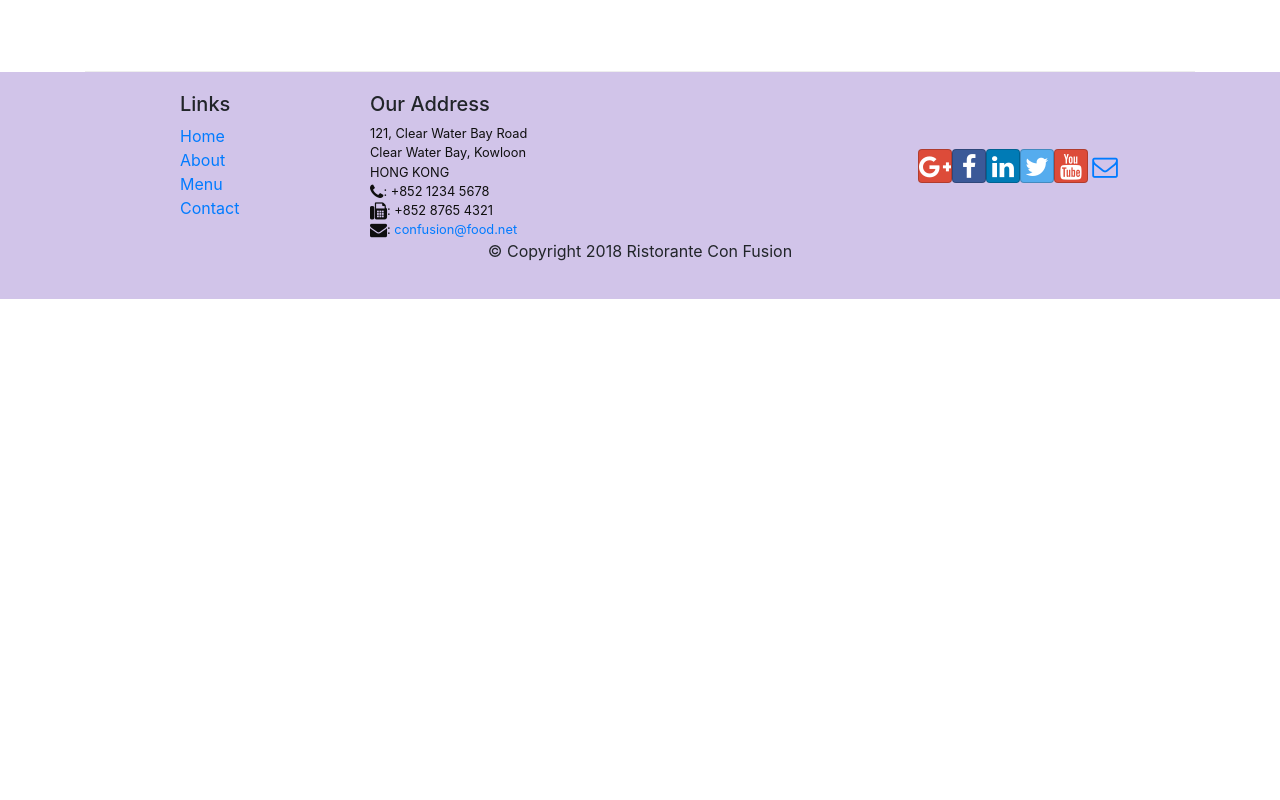
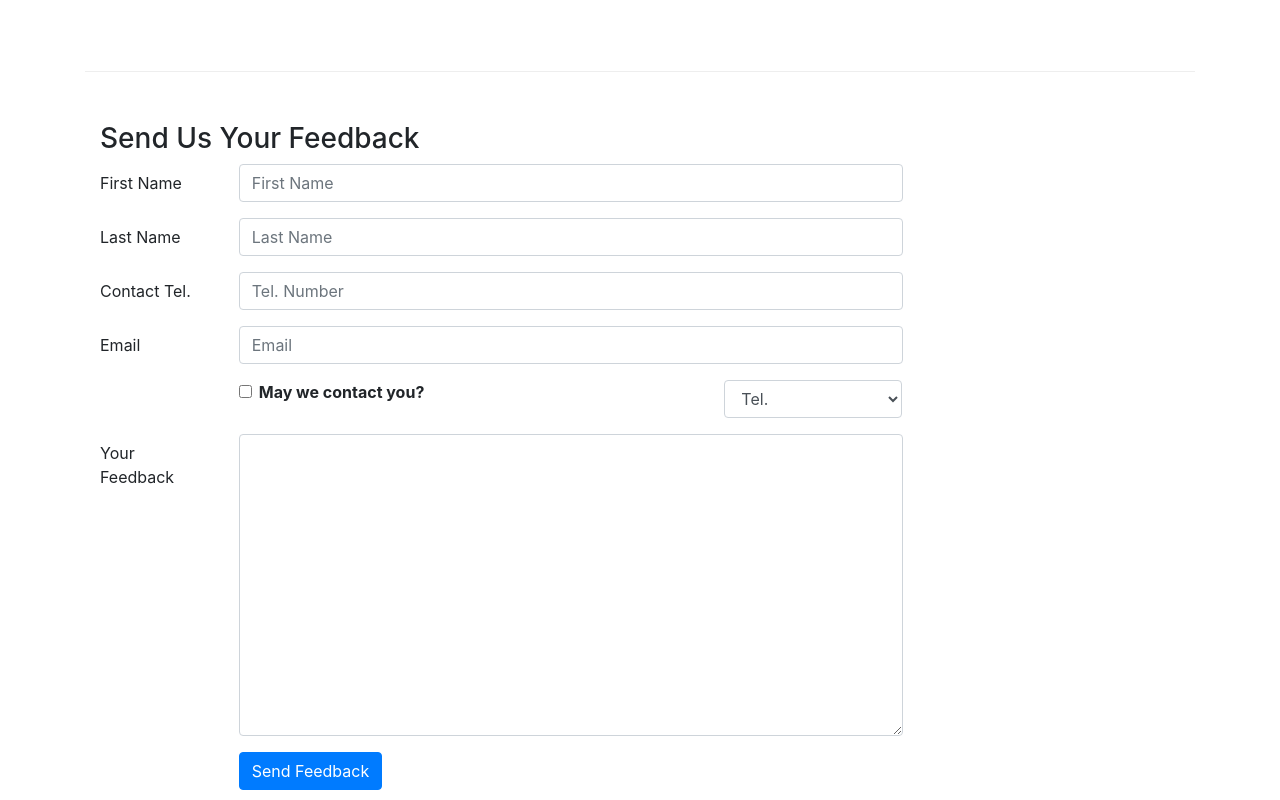
Before and after one commit to abdullahalshawafi/ConFusion, a React (Create React App) app: page /contactus in a window 1280 px wide. Shown: the part 800-1600 px from the top of the page. Before the commit the page ends 1099 px from the top, so only its background shows below. Built offline with nearby package versions, Linux system fonts and the light colour scheme.

Commit message:
Controlled Forms

```diff
--- a/src/components/ContactComponent.js
+++ b/src/components/ContactComponent.js
@@ -1,8 +1,50 @@
-import React from "react";
-import { Breadcrumb, BreadcrumbItem } from "reactstrap";
-import { Link } from 'react-router-dom';
+import React, { Component } from "react";
+import {
+  Breadcrumb,
+  BreadcrumbItem,
+  Button,
+  Form,
+  FormGroup,
+  Label,
+  Input,
+  Col,
+} from "reactstrap";
+import { Link } from "react-router-dom";
 
-function Contact() {
+class Contact extends Component {
+  constructor(props) {
+    super(props);
+    this.handleInputChange = this.handleInputChange.bind(this);
+    this.handleSubmit = this.handleSubmit.bind(this);
+    this.state = {
+      firstname: "",
+      lastname: "",
+      telnum: "",
+      email: "",
+      agree: false,
+      contactType: "Tel.",
+      message: "",
+    };
+  }
+
+  handleInputChange(event) {
+    const value =
+      event.target.type === "checkbox"
+        ? event.target.checked
+        : event.target.value;
+    const name = event.target.name;
+    this.setState({
+      [name]: value,
+    });
+  }
+
+  handleSubmit(event) {
+    alert("Thanks for your feedback :)");
+    console.log("Current State is: \n" + JSON.stringify(this.state));
+    event.preventDefault();
+  }
+
+  render() {
     return (
       <div className="container">
         <div className="row">
@@ -63,8 +105,126 @@
             </div>
           </div>
         </div>
+        <div className="row row-content">
+          <div className="col-12">
+            <h3>Send Us Your Feedback</h3>
+          </div>
+          <div className="col-12 col-md-9">
+            <Form onSubmit={this.handleSubmit}>
+              <FormGroup row>
+                <Label htmlFor="firstname" md={2}>
+                  First Name
+                </Label>
+                <Col md={10}>
+                  <Input
+                    type="text"
+                    id="firstname"
+                    name="firstname"
+                    placeholder="First Name"
+                    value={this.state.firstname}
+                    onChange={this.handleInputChange}
+                  />
+                </Col>
+              </FormGroup>
+              <FormGroup row>
+                <Label htmlFor="lastname" md={2}>
+                  Last Name
+                </Label>
+                <Col md={10}>
+                  <Input
+                    type="text"
+                    id="lastname"
+                    name="lastname"
+                    placeholder="Last Name"
+                    value={this.state.lastname}
+                    onChange={this.handleInputChange}
+                  />
+                </Col>
+              </FormGroup>
+              <FormGroup row>
+                <Label htmlFor="telnum" md={2}>
+                  Contact Tel.
+                </Label>
+                <Col md={10}>
+                  <Input
+                    type="text"
+                    id="telnum"
+                    name="telnum"
+                    placeholder="Tel. Number"
+                    value={this.state.telnum}
+                    onChange={this.handleInputChange}
+                  />
+                </Col>
+              </FormGroup>
+              <FormGroup row>
+                <Label htmlFor="email" md={2}>
+                  Email
+                </Label>
+                <Col md={10}>
+                  <Input
+                    type="email"
+                    id="email"
+                    name="email"
+                    placeholder="Email"
+                    value={this.state.email}
+                    onChange={this.handleInputChange}
+                  />
+                </Col>
+              </FormGroup>
+              <FormGroup row>
+                <Col md={{ size: 6, offset: 2 }}>
+                  <FormGroup check>
+                    <Label check>
+                      <Input
+                        type="checkbox"
+                        name="agree"
+                        checked={this.state.agree}
+                        onChange={this.handleInputChange}
+                      />
+                      <strong>May we contact you?</strong>
+                    </Label>
+                  </FormGroup>
+                </Col>
+                <Col md={{ size: 3, offset: 1 }}>
+                  <Input
+                    type="select"
+                    name="contactType"
+                    value={this.state.contactType}
+                    onChange={this.handleInputChange}
+                  >
+                    <option>Tel.</option>
+                    <option>Email</option>
+                  </Input>
+                </Col>
+              </FormGroup>
+              <FormGroup row>
+                <Label for="message" md={2}>
+                  Your Feedback
+                </Label>
+                <Col md={10}>
+                  <Input
+                    type="textarea"
+                    id="message"
+                    name="message"
+                    rows={12}
+                    value={this.state.message}
+                    onChange={this.handleInputChange}
+                  ></Input>
+                </Col>
+              </FormGroup>
+              <FormGroup row>
+                <Col md={{ size: 10, offset: 2 }}>
+                  <Button type="submit" color="primary">
+                    Send Feedback
+                  </Button>
+                </Col>
+              </FormGroup>
+            </Form>
+          </div>
+        </div>
       </div>
     );
   }
+}
 
 export default Contact;
```
Lines whose indentation alone changed are shown as unchanged.
